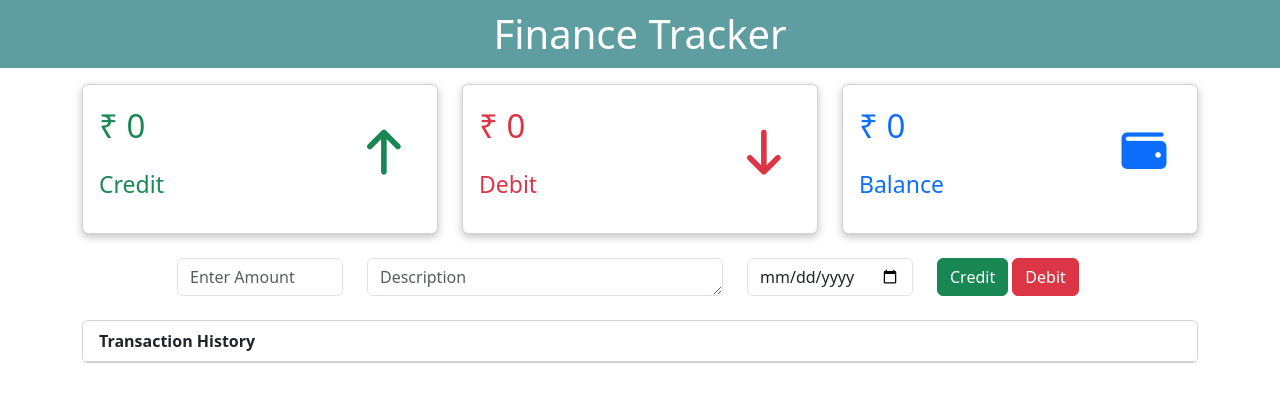
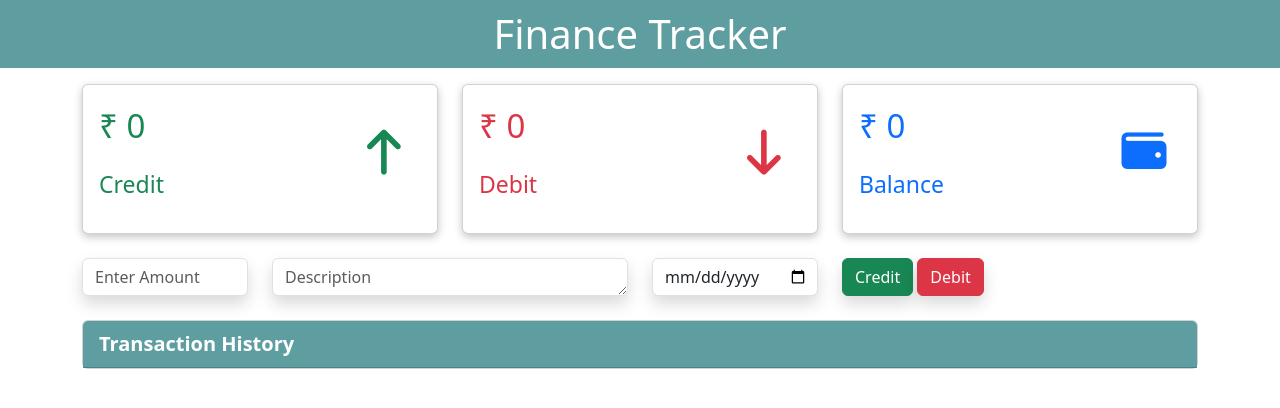
Before and after one commit to abdullahansari10/finance-tracker, a PHP site: page / in a window 1280 px wide. Shown: the top 408 px of the page. Run offline with PHP 8.4, Linux system fonts and the light colour scheme; some libraries are stand-ins or nearby versions.

Commit message:
style changes

```diff
--- a/asset/css/style.css
+++ b/asset/css/style.css
@@ -3,7 +3,10 @@
     padding: 10px;
     color: white;
 }
-
+.customColor{
+  background-color: #5F9EA0 ;
+  color: white;
+}
 .card-1 {
   box-shadow: rgba(0, 0, 0, 0.24) 0px 3px 8px;
 }
--- a/index.php
+++ b/index.php
@@ -48,23 +48,23 @@
 
   <section>
     <div class="container mt-4">
-      <div class="row justify-content-center">
+      <div class="row">
         <div class="col-2">
-          <input type="number" class="form-control" id="amountInput" placeholder="Enter Amount">
+          <input type="number" class="form-control input-group shadow" id="amountInput" placeholder="Enter Amount">
 
         </div>
-        <div class="col-2 col-md-4">
-          <textarea rows="1" class="form-control" id="descInput" placeholder="Description"></textarea>
+        <div class="col-3 col-md-4">
+          <textarea rows="1" class="form-control input-group shadow" id="descInput" placeholder="Description"></textarea>
         </div>
         <div class="col-2">
           <div class="">
-            <input type="date" name="" id="dateInput" class="form-control" placeholder="Date">
+            <input type="date" name="" id="dateInput" class="form-control input-group shadow" placeholder="Date">
           </div>
         </div>
         <div class="col-2">
           <div class="">
-            <button class="btn btn-success" id="creditBtn">Credit</button>
-            <button class="btn btn-danger" id="debitBtn">Debit</button>
+            <button class="btn btn-success shadow" id="creditBtn">Credit</button>
+            <button class="btn btn-danger shadow" id="debitBtn">Debit</button>
           </div>
         </div>
       </div>
@@ -77,7 +77,7 @@
       <div class="row">
         <div class="col-12">
           <div class="card">
-            <div class="card-header bg-white"><strong>Transaction History</strong></div>
+            <div class="card-header customColor fs-5"><strong>Transaction History</strong></div>
             <div class="transaction-list" id="transactionList">
               <!-- Transactions will appear here -->
             </div>
```
